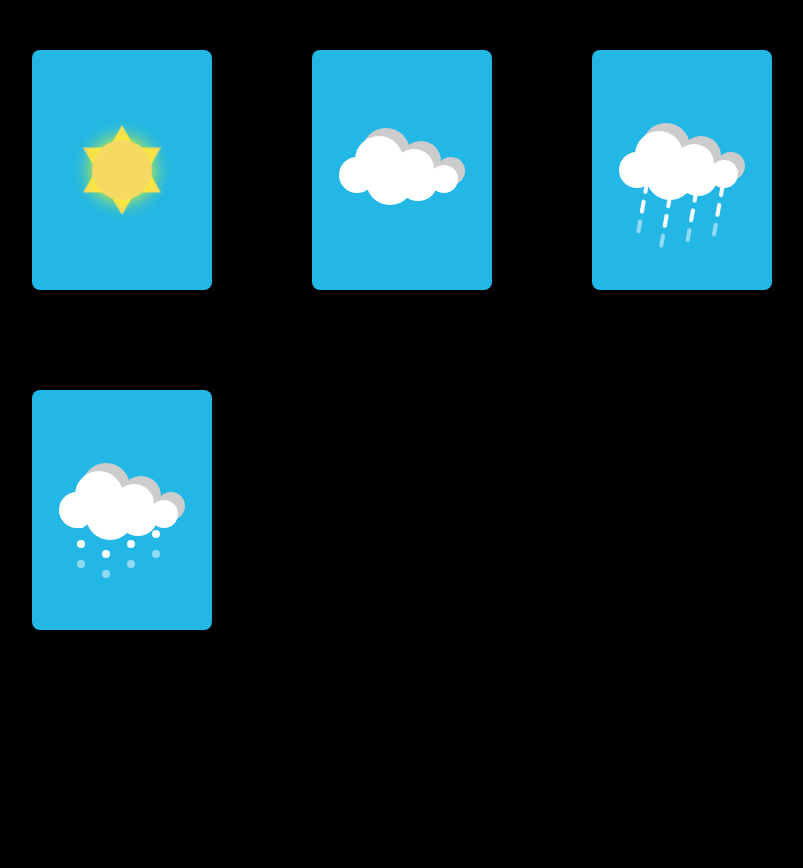
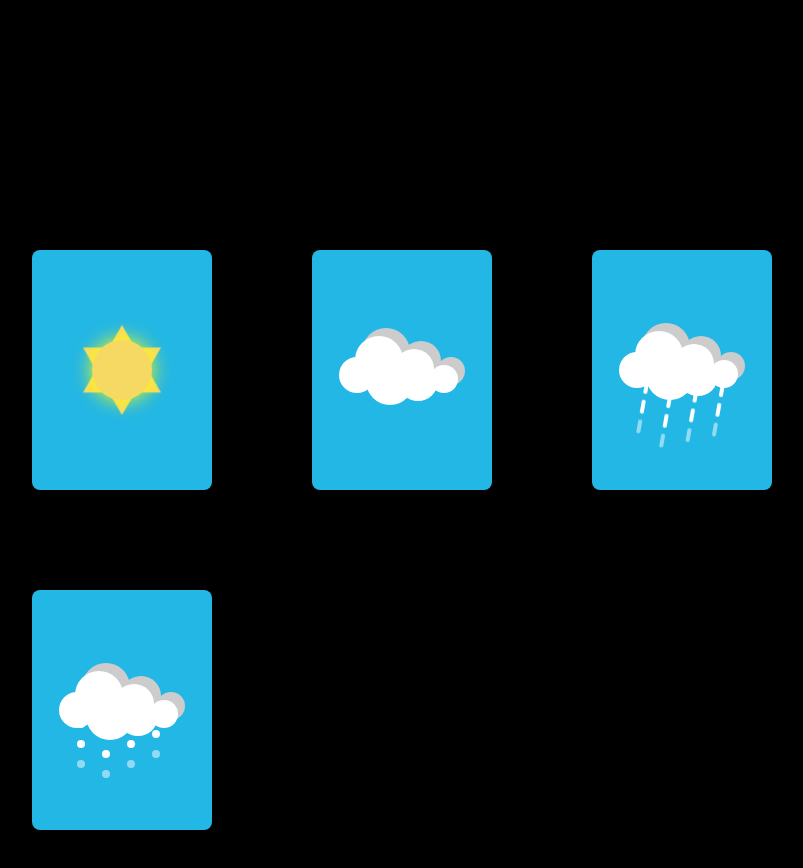
Before and after one commit to mitudegaoyang/weather, a plain HTML site: page index.html in a window 1280 px wide. Shown: the whole page, without its empty margins (128-931 px from the left). Before the commit the page ends 800 px from the top, so only its background shows below. Drawn offline with Linux system fonts and the light colour scheme.

Commit message:
fix: 添加顶部margin

```diff
--- a/assets/css/index.css
+++ b/assets/css/index.css
@@ -10,7 +10,7 @@ body {
     float: left;
 }
 .main .box{
-    margin: 0 110px;
+    margin: 200px 110px;
     height: 100%;
 }
 .left {
```
